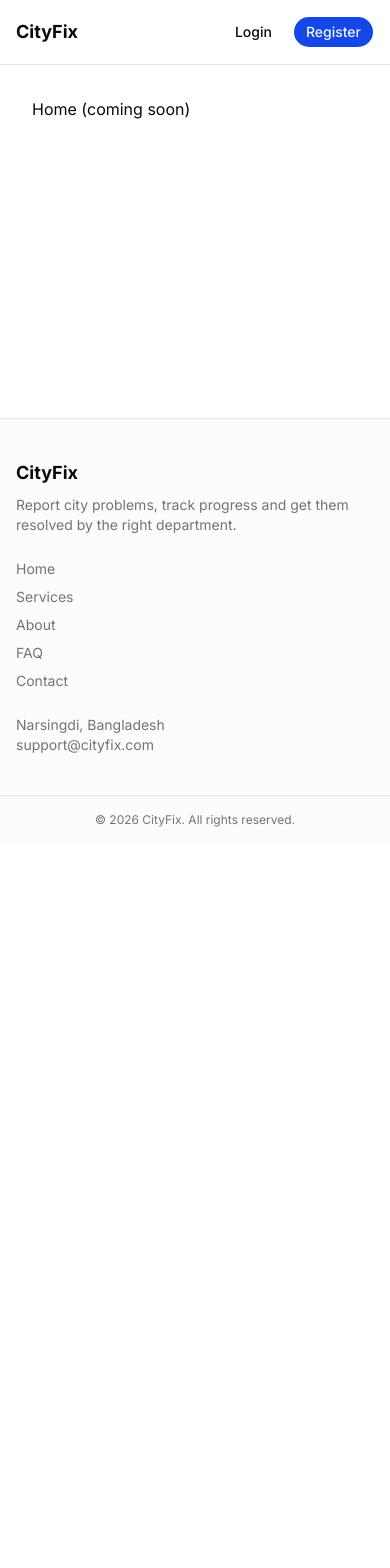
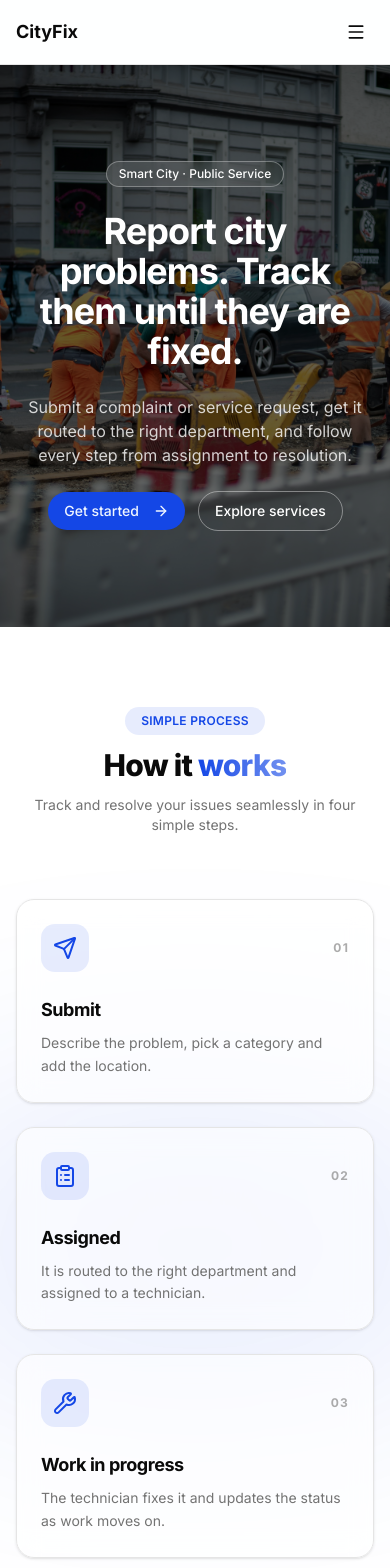
Before and after one commit to safikolislam/city-complaint-frontend, a Next.js app: page / in a window 390 px wide. Shown: the top 1568 px of the page. Before the commit the page ends 844 px from the top, so only its background shows below. Built offline with nearby package versions, Linux system fonts and the light colour scheme.

Commit message:
added the header ,hero area and footer

```diff
--- a/src/app/(public)/page.tsx
+++ b/src/app/(public)/page.tsx
@@ -1,3 +1,20 @@
+import type { Metadata } from "next";
+
+import HowItWorks from "@/components/home/how-it-works";
+import HeroSection from "@/components/home/hero-section";
+
+
+export const metadata: Metadata = {
+	title: "Home",
+	description:
+		"Report city problems, track progress and get them resolved by the right department.",
+};
+
 export default function HomePage() {
-  return <div className="p-8">Home (coming soon)</div>;
+	return (
+		<>
+			<HeroSection />
+			<HowItWorks />
+		</>
+	);
 }
--- /dev/null
+++ b/src/components/home/hero-section.tsx
@@ -0,0 +1,47 @@
+import { ArrowRight } from "lucide-react";
+import Image from "next/image";
+import Link from "next/link";
+import { buttonVariants } from "@/components/ui/button";
+
+const HeroSection = () => {
+  return (
+    <section className="relative isolate overflow-hidden">
+      <Image
+        src="/images/city-servicing.jpg"
+        alt="A busy city street with buildings and traffic"
+        fill
+        priority
+        sizes="100vw"
+        className="-z-20 object-cover"
+      />
+      <div className="absolute inset-0 -z-10 bg-black/60" />
+
+      <div className="mx-auto flex max-w-6xl flex-col items-center gap-6 px-4 py-24 text-center text-white md:py-32">
+        <span className="rounded-full border border-white/30 bg-white/10 px-3 py-1 text-xs font-medium backdrop-blur">
+          Smart City · Public Service
+        </span>
+        <h1 className="max-w-3xl text-4xl font-bold tracking-tight md:text-5xl">
+          Report city problems. Track them until they are fixed.
+        </h1>
+        <p className="max-w-2xl text-white/80">
+          Submit a complaint or service request, get it routed to the right
+          department, and follow every step from assignment to resolution.
+        </p>
+        <div className="flex flex-wrap justify-center gap-3">
+          <Link href="/auth/register" className={buttonVariants({ size: "lg" })}>
+            Get started
+            <ArrowRight className="ml-2 size-4" />
+          </Link>
+          <Link
+            href="/services"
+            className={`${buttonVariants({ variant: "outline", size: "lg" })} border-white/40 bg-transparent text-white hover:bg-white/10 hover:text-white`}
+          >
+            Explore services
+          </Link>
+        </div>
+      </div>
+    </section>
+  );
+};
+
+export default HeroSection;
--- /dev/null
+++ b/src/components/home/how-it-works.tsx
@@ -0,0 +1,84 @@
+
+import { CheckCircle2, ClipboardList, Send, Wrench, ArrowRight } from "lucide-react";
+
+const steps = [
+  {
+    icon: Send,
+    title: "Submit",
+    text: "Describe the problem, pick a category and add the location.",
+  },
+  {
+    icon: ClipboardList,
+    title: "Assigned",
+    text: "It is routed to the right department and assigned to a technician.",
+  },
+  {
+    icon: Wrench,
+    title: "Work in progress",
+    text: "The technician fixes it and updates the status as work moves on.",
+  },
+  {
+    icon: CheckCircle2,
+    title: "Resolved",
+    text: "Confirm the fix and close the complaint. Every step is recorded.",
+  },
+];
+
+const HowItWorks = () => {
+  return (
+    <section className="relative mx-auto max-w-6xl px-4 py-20 overflow-hidden">
+      {/* Background Subtle Glow */}
+      <div className="absolute left-1/2 top-1/2 -z-10 h-[300px] w-[600px] -translate-x-1/2 -translate-y-1/2 rounded-full bg-primary/10 blur-[120px]" />
+
+      <div className="text-center">
+        <span className="inline-block rounded-full bg-primary/10 px-4 py-1.5 text-xs font-semibold tracking-wide text-primary">
+          SIMPLE PROCESS
+        </span>
+        <h2 className="mt-3 text-3xl font-extrabold tracking-tight sm:text-4xl md:text-5xl">
+          How it <span className="bg-gradient-to-r from-primary to-primary/60 bg-clip-text text-transparent">works</span>
+        </h2>
+        <p className="mx-auto mt-3 max-w-xl text-muted-foreground text-sm sm:text-base">
+          Track and resolve your issues seamlessly in four simple steps.
+        </p>
+      </div>
+
+      <div className="relative mt-16 grid gap-6 sm:grid-cols-2 lg:grid-cols-4">
+        {steps.map(({ icon: Icon, title, text }, i) => (
+          <div
+            key={title}
+            className="group relative flex flex-col justify-between rounded-2xl border bg-card/60 p-6 backdrop-blur-md shadow-sm transition-all duration-300 hover:-translate-y-1.5 hover:border-primary/50 hover:shadow-lg hover:shadow-primary/5"
+          >
+            <div>
+
+              <div className="flex items-center justify-between">
+                <span className="flex size-12 items-center justify-center rounded-xl bg-primary/10 text-primary transition-transform duration-300 group-hover:scale-110 group-hover:rotate-3 group-hover:bg-primary group-hover:text-primary-foreground">
+                  <Icon className="size-6" />
+                </span>
+                <span className="text-xs font-bold uppercase tracking-widest text-muted-foreground/60 transition-colors group-hover:text-primary">
+                  0{i + 1}
+                </span>
+              </div>
+
+
+              <h3 className="mt-6 text-lg font-bold tracking-tight text-card-foreground group-hover:text-primary transition-colors">
+                {title}
+              </h3>
+              <p className="mt-2 text-sm leading-relaxed text-muted-foreground">
+                {text}
+              </p>
+            </div>
+
+
+            {i < steps.length - 1 && (
+              <div className="hidden lg:block absolute -right-3 top-1/2 -translate-y-1/2 z-10 text-muted-foreground/30 transition-colors group-hover:text-primary/50">
+                <ArrowRight className="size-5" />
+              </div>
+            )}
+          </div>
+        ))}
+      </div>
+    </section>
+  );
+};
+
+export default HowItWorks;
--- /dev/null
+++ b/src/components/layout/mobile-menu.tsx
@@ -0,0 +1,69 @@
+"use client";
+
+import { Menu } from "lucide-react";
+import Link from "next/link";
+import { useState } from "react";
+import { Button, buttonVariants } from "@/components/ui/button";
+import {
+	Sheet,
+	SheetContent,
+	SheetHeader,
+	SheetTitle,
+} from "@/components/ui/sheet";
+import { siteConfig } from "@/config/site";
+
+export function MobileMenu() {
+	const [open, setOpen] = useState(false);
+	const close = () => setOpen(false);
+
+	return (
+		<div className="md:hidden">
+			<Button
+				variant="ghost"
+				size="icon"
+				onClick={() => setOpen(true)}
+				aria-label="Open menu"
+			>
+				<Menu className="size-5" />
+			</Button>
+
+			<Sheet open={open} onOpenChange={setOpen}>
+				<SheetContent side="right" className="w-72">
+					<SheetHeader>
+						<SheetTitle>{siteConfig.name}</SheetTitle>
+					</SheetHeader>
+
+					<nav className="flex flex-col gap-1 px-4" aria-label="Mobile">
+						{siteConfig.publicNav.map((item) => (
+							<Link
+								key={item.href}
+								href={item.href}
+								onClick={close}
+								className="rounded-md px-3 py-2 text-sm font-medium hover:bg-muted"
+							>
+								{item.label}
+							</Link>
+						))}
+					</nav>
+
+					<div className="mt-4 flex flex-col gap-2 px-4">
+						<Link
+							href="/auth/login"
+							onClick={close}
+							className={buttonVariants({ variant: "outline" })}
+						>
+							Login
+						</Link>
+						<Link
+							href="/auth/register"
+							onClick={close}
+							className={buttonVariants()}
+						>
+							Register
+						</Link>
+					</div>
+				</SheetContent>
+			</Sheet>
+		</div>
+	);
+}
--- a/src/components/layout/public-navbar.tsx
+++ b/src/components/layout/public-navbar.tsx
@@ -1,4 +1,5 @@
 import Link from "next/link";
+import { MobileMenu } from "@/components/layout/mobile-menu";
 import { buttonVariants } from "@/components/ui/button";
 import { siteConfig } from "@/config/site";
 
@@ -22,7 +23,7 @@ export function PublicNavbar() {
 					))}
 				</nav>
 
-        <div className="flex items-center gap-2">
+				<div className="hidden items-center gap-2 md:flex">
 					<Link
 						href="/auth/login"
 						className={buttonVariants({ variant: "ghost", size: "sm" })}
@@ -36,6 +37,8 @@ export function PublicNavbar() {
 						Register
 					</Link>
 				</div>
+
+				<MobileMenu />
 			</div>
 		</header>
 	);
```
Also changed, not shown: public/images/city-servicing.jpg (added). Lines whose indentation alone changed are shown as unchanged.
